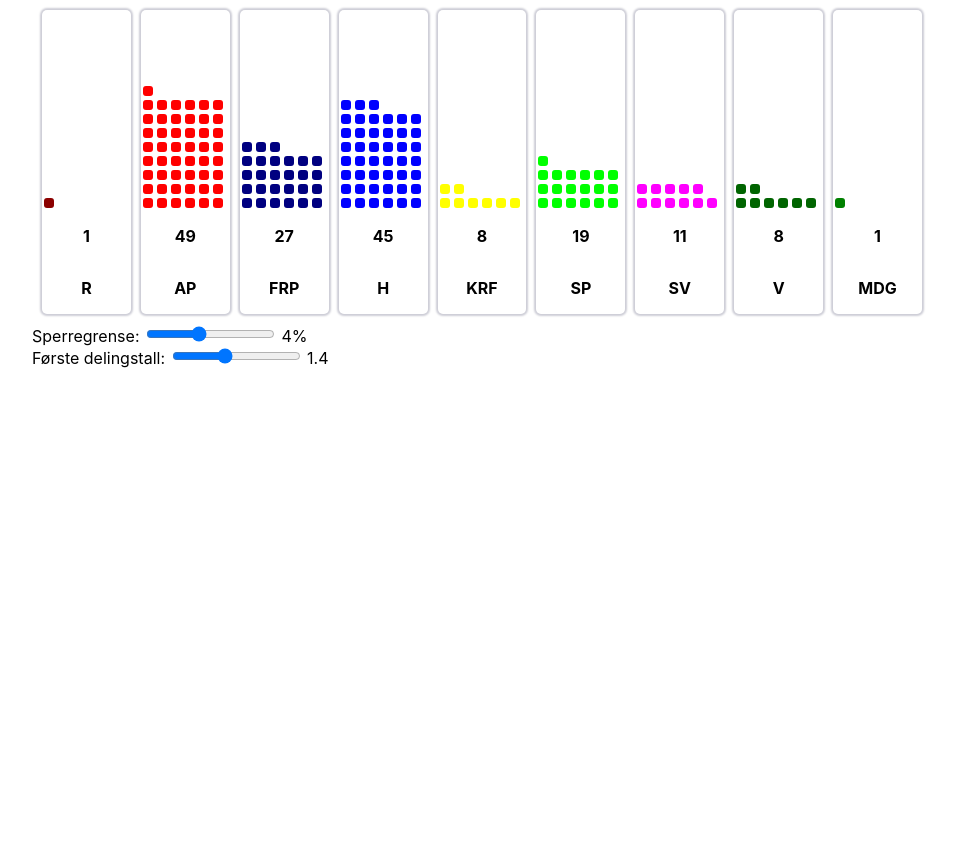
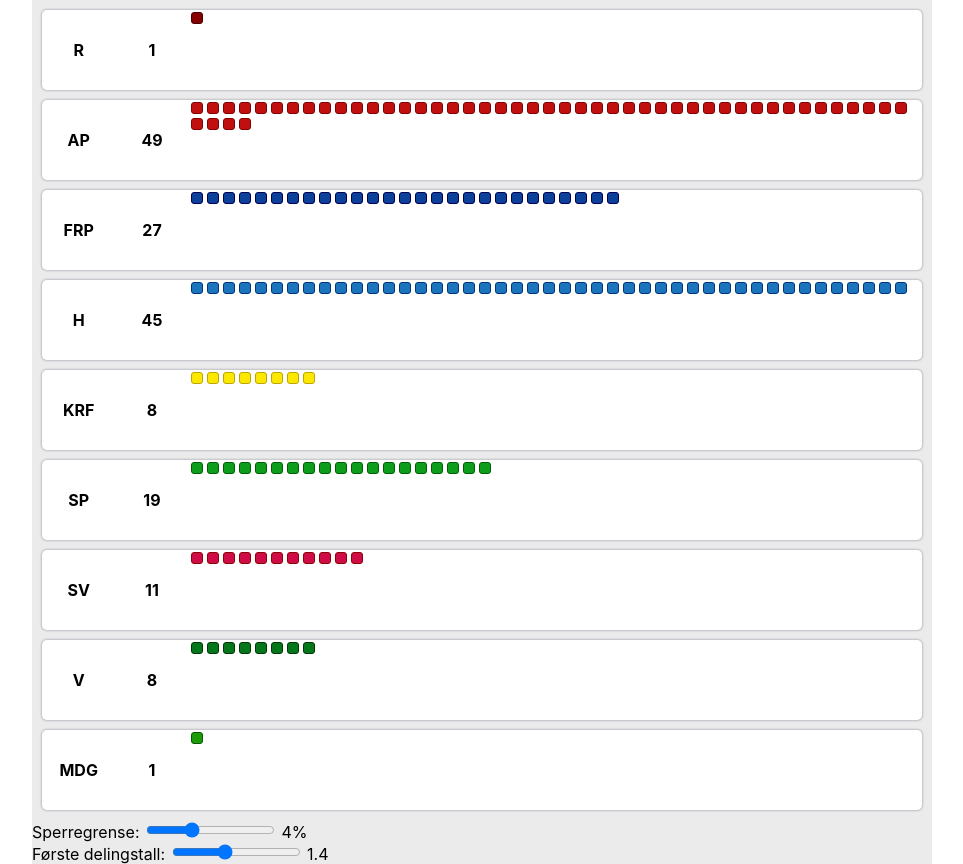
Before and after one commit to SemiGnu/demokrati, a React (Create React App) app: page / in a window 1280 px wide. Shown: the whole page, without its empty margins (158-1121 px from the left). Before the commit the page ends 800 px from the top, so only its background shows below. Built offline with nearby package versions, Linux system fonts and the light colour scheme.

Commit message:
alt layout test

```diff
--- a/src/Democracy/Democracy.tsx
+++ b/src/Democracy/Democracy.tsx
@@ -11,6 +11,7 @@ export interface IParty {
     name: string
     shortName: string
     color: string
+    shadow: string
     votes: number
     mandates: number
 }
@@ -59,17 +60,30 @@ class Democracy extends React.Component<IProps> {
     partiesCss = css`
         padding: 5px;
         display: flex;
-        flex-flow: row;
+        flex-flow: column;
         justify-content: space-between;
     `
+
+    render() {
+        const parties = this.state.parties.filter(p => p.mandates > 0).map((p, i) =>
+            <Party key={i} party={p} />)
+
+        return <div style={{backgroundColor: "#ebebeb"}}>
+            <div css={this.partiesCss} >
+                {parties}
+            </div>
+            Sperregrense: <input type="range" min="0" max="12" value={this.state.bar * 100} onChange={this.barChangedHandler} /> {Math.round(this.state.bar * 100)}%<br />
+            Første delingstall: <input type="range" min="0" max="10" value={Math.round((this.state.divisor - 1) * 10)} onChange={this.divisorChangedHandler} /> {this.state.divisor}<br />
+        </div>
+    }
 
     loadParties(): IParty[] {
         const parties = Object.keys(dataset.dimension.PolitParti.category.label).map(key => {
             const labels: { [key: string]: string } = dataset.dimension.PolitParti.category.label
             const indices: { [key: string]: number } = dataset.dimension.PolitParti.category.index
             let party = initParties.find(p => p.name === labels[key])
-            if (party) return { ...party, index: indices[key] }
-            return { name: '', index: 0, votes: 0, mandates: 0, shortName: '', color: '' }
+            if (party) return { ...party, index: indices[key], shadow: getShadow(party.color, 0x40) }
+            return { name: '', index: 0, votes: 0, mandates: 0, shortName: '', color: '', shadow: ''}
         })
         return parties
     }
@@ -164,18 +178,7 @@ class Democracy extends React.Component<IProps> {
 
 
 
-    render() {
-        const parties = this.state.parties.filter(p => p.mandates > 0).map((p, i) =>
-            <Party key={i} party={p} />)
 
-        return <div>
-            <div css={this.partiesCss} >
-                {parties}
-            </div>
-            Sperregrense: <input type="range" min="0" max="10" value={this.state.bar * 100} onChange={this.barChangedHandler} /> {Math.round(this.state.bar * 100)}%<br />
-            Første delingstall: <input type="range" min="0" max="10" value={Math.round((this.state.divisor - 1) * 10)} onChange={this.divisorChangedHandler} /> {this.state.divisor}<br />
-        </div>
-    }
 }
 
 export default Democracy
@@ -203,17 +206,17 @@ const initRegions = [
 ]
 
 const initParties = [
-    { name: 'Arbeiderpartiet', shortName: 'AP', votes: 800947, mandates: 0, color: 'red' },
-    { name: 'Høyre', shortName: 'H', votes: 732895, mandates: 0, color: 'blue' },
-    { name: 'Fremskrittspartiet', shortName: 'FRP', votes: 444681, mandates: 0, color: 'navy' },
-    { name: 'Senterpartiet', shortName: 'SP', votes: 302017, mandates: 0, color: 'lime' },
-    { name: 'Sosialistisk Venstreparti', shortName: 'SV', votes: 176222, mandates: 0, color: 'magenta' },
-    { name: 'Venstre', shortName: 'V', votes: 127910, mandates: 0, color: 'darkgreen' },
-    { name: 'Kristelig Folkeparti', shortName: 'KRF', votes: 122797, mandates: 0, color: 'yellow' },
-    { name: 'Miljøpartiet De Grønne', shortName: 'MDG', votes: 94788, mandates: 0, color: 'green' },
-    { name: 'Rødt', shortName: 'R', votes: 70522, mandates: 0, color: 'darkred' },
-    { name: 'Pensjonistpartiet', shortName: 'PP', votes: 12855, mandates: 0, color: '#888' },
-    { name: 'Helsepartiet', shortName: 'HP', votes: 10337, mandates: 0, color: '#888' },
+    { name: 'Arbeiderpartiet', shortName: 'AP', votes: 800947, mandates: 0, color: '#c10f0f' },
+    { name: 'Høyre', shortName: 'H', votes: 732895, mandates: 0, color: '#1c74bc' },
+    { name: 'Fremskrittspartiet', shortName: 'FRP', votes: 444681, mandates: 0, color: '#0d4099' },
+    { name: 'Senterpartiet', shortName: 'SP', votes: 302017, mandates: 0, color: '#0c9e1b' },
+    { name: 'Sosialistisk Venstreparti', shortName: 'SV', votes: 176222, mandates: 0, color: '#ce0c46' },
+    { name: 'Venstre', shortName: 'V', votes: 127910, mandates: 0, color: '#04771b' },
+    { name: 'Kristelig Folkeparti', shortName: 'KRF', votes: 122797, mandates: 0, color: '#fce700' },
+    { name: 'Miljøpartiet De Grønne', shortName: 'MDG', votes: 94788, mandates: 0, color: '#1c9b06' },
+    { name: 'Rødt', shortName: 'R', votes: 70522, mandates: 0, color: '#870000' },
+    { name: 'Pensjonistpartiet', shortName: 'PP', votes: 12855, mandates: 0, color: '#64bbea' },
+    { name: 'Helsepartiet', shortName: 'HP', votes: 10337, mandates: 0, color: '#ff7d05' },
     { name: 'Partiet De Kristne', shortName: 'PDK', votes: 8700, mandates: 0, color: '#888' },
     { name: 'Liberalistene', shortName: 'L', votes: 5599, mandates: 0, color: '#888' },
     { name: 'Demokratene i Norge', shortName: 'DN', votes: 3830, mandates: 0, color: '#888' },
@@ -228,3 +231,17 @@ const initParties = [
     { name: 'Samfunnspartiet', shortName: 'SAMF', votes: 104, mandates: 0, color: '#888' },
     { name: 'Nordting', shortName: 'NT', votes: 59, mandates: 0, color: '#888' },
 ]
+
+const getShadow = (color: string, diff: number) => {
+    const r = getDarker(color.slice(1,3), diff)
+    const g = getDarker(color.slice(3,5), diff)
+    const b = getDarker(color.slice(5,7), diff)
+    return "#" + r + g + b
+}
+
+const getDarker = (color: string, diff:number) => {
+    let c = parseInt(color, 16) - diff
+    if (c < 0) c = 0
+    const t = c.toString(16)
+    return t.length < 2 ? '0' + t : t
+}
--- a/src/Democracy/Party/Party.tsx
+++ b/src/Democracy/Party/Party.tsx
@@ -7,37 +7,69 @@ interface IProps {
     party: IParty
 }
 
+// const containerCss = css`
+//     width:100%;
+//     padding 5px;
+//     margin: 5px;
+//     box-shadow: 0 0 2px 1px rgba(0,0,50,0.2);
+//     // border: 1px solid #888;
+//     border-radius: 5px;
+//     display: flex;
+//     flex-direction: column;
+//     justify-content: space-between;
+//     align-items: center;
+// `
+// const pCss = css`
+//     font-weight: 700;
+//     text-align: center;
+// `
+// const dotBoxCss = css`
+//     width: 80px;
+//     height: 200px;
+//     display: flex;
+//     flex-wrap: wrap-reverse;
+//     justify-content: flex-start;
+//     align-content: flex-start;
+//     align-items:center;
+// `
 const containerCss = css`
-    width:100%;
+    height:100%;
     padding 5px;
     margin: 5px;
-    box-shadow: 0 0 2px 2px rgba(0,0,50,0.2);
+    box-shadow: 0 0 2px 1px rgba(0,0,50,0.2);
     // border: 1px solid #888;
     border-radius: 5px;
     display: flex;
-    flex-direction: column;
+    flex-direction: row;
     justify-content: space-between;
-    align-items: stretch;
+    flex-base:100%;
+    align-items: center;
+    background-color: white;
 `
 const pCss = css`
     font-weight: 700;
     text-align: center;
+    flex-grow:1;
+    flex-basis:10%;
 `
 const dotBoxCss = css`
     width: 100%;
-    height: 200px;
+    height: 80px;
     display: flex;
-    flex-wrap: wrap-reverse;
+    flex-flow: row;
+    flex-wrap: wrap;
     justify-content: flex-start;
     align-content: flex-start;
     align-items:center;
+    flex-grow:8;
+    flex-basis:100%;
 `
 
 const party: React.FC<IProps> = (props) => {
     return <div css={containerCss}>
-        <div css={dotBoxCss} >{new Array(props.party.mandates).fill(<Dot color={props.party.color} />)} </div>
+        <p css={pCss} >{props.party.shortName}</p>
         <p css={pCss} >{props.party.mandates}</p>
-        <p css={pCss} >{props.party.shortName}</p>
+        <div css={dotBoxCss} >{new Array(props.party.mandates).fill(null).map((dot, i) => <Dot color={props.party.color} shadow={props.party.shadow} key={i} /> )} </div>
     </div>
 }
 
@@ -51,10 +83,13 @@ const dotCss = css `
 
 interface IDotProps {
     color: string
+    shadow: string
 }
 
 const Dot: React.FC<IDotProps> = props => {
-    return <div style={{backgroundColor: props.color}} css={dotCss} ></div>
+    return <div style={{backgroundColor: props.color, border: "1px solid " + props.shadow}} css={dotCss} ></div>
 }
 
+
+
 export default party
--- a/src/Layout/Layout.tsx
+++ b/src/Layout/Layout.tsx
@@ -9,6 +9,9 @@ interface IProps {
 const containerCss = css`
     margin:auto;
     width:900px;
+    @media (max-width: 900px) {
+        width: 100%;
+    }
     // border: 1px solid red;
 `
 
```
